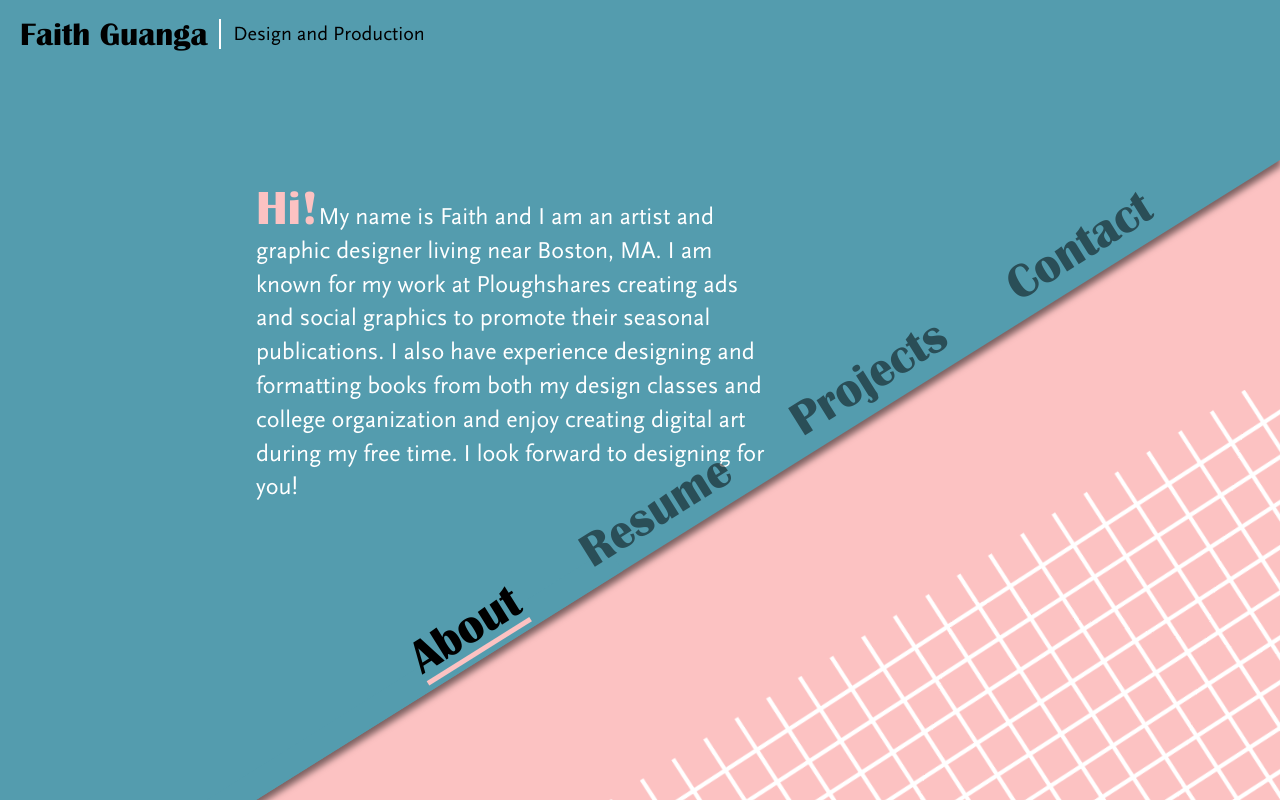
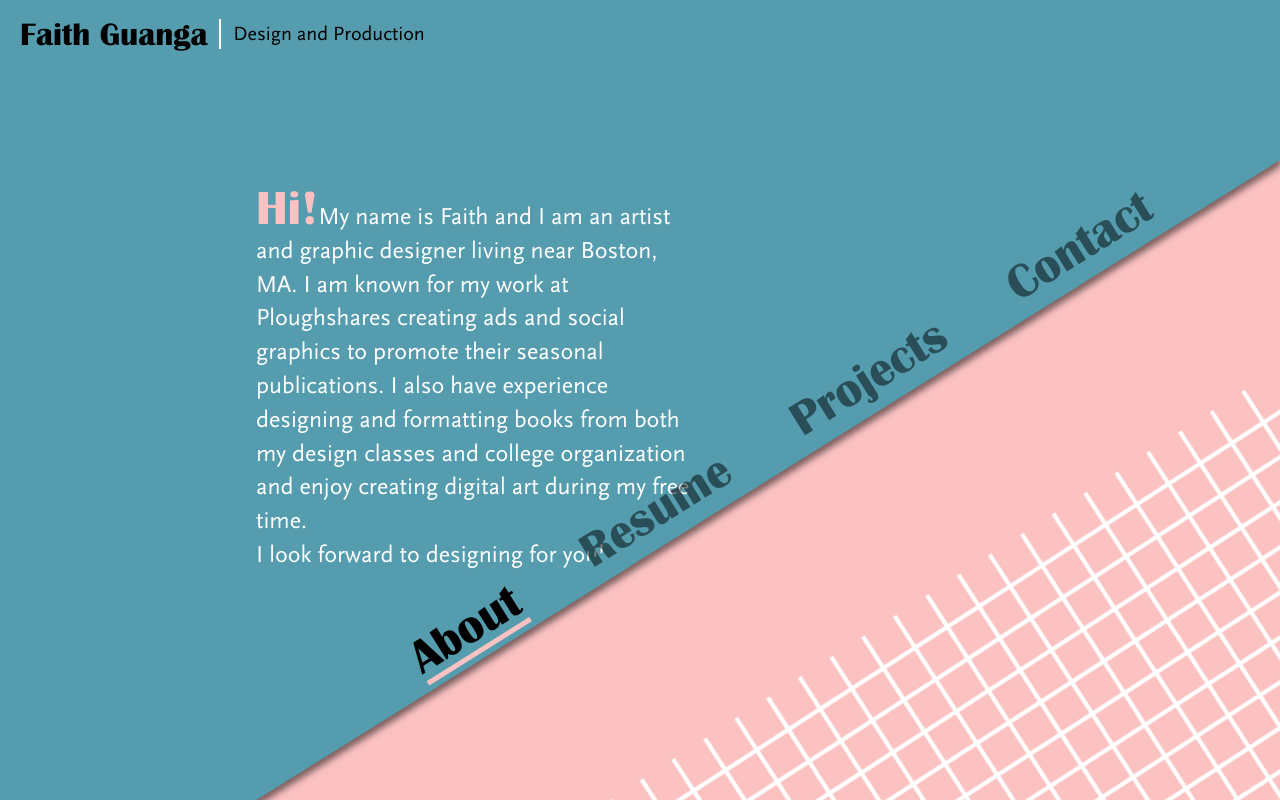
Before and after one commit to MaybeFreak/FaithGuanga-PortFolio, a React (Vite) app: page /about in a window 1280 px wide. Built offline with nearby package versions, Linux system fonts and the light colour scheme.

Commit message:
Implmented changes to the about page

```diff
--- a/src/components/About/About.css
+++ b/src/components/About/About.css
@@ -1,5 +1,5 @@
 #AboutContent p {
-  width: 40dvw;
+  width: 35vw;
   font-family: "Britannic-Bold";
   font-size: 3rem;
   line-height: 0.7;
--- a/src/components/About/About.jsx
+++ b/src/components/About/About.jsx
@@ -19,7 +19,7 @@ const About = () => {
           social graphics to promote their seasonal publications. I also have
           experience designing and formatting books from both my design classes
           and college organization and enjoy creating digital art during my free
-          time. I look forward to designing for you!
+          time. <br /> I look forward to designing for you!
         </span>
       </p>
     </div>
```
